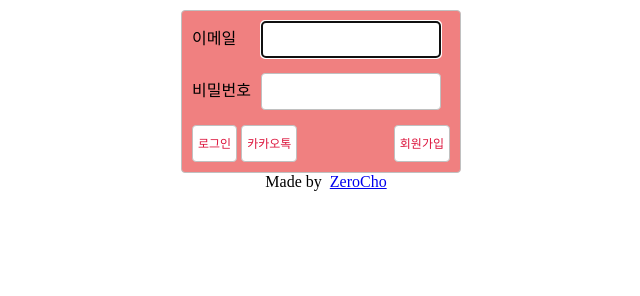
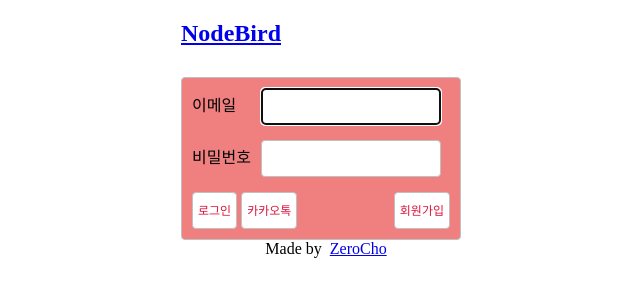
Before and after one commit to CHYIJE/nodebird, a website: page views/layout.html in a window 1280 px wide. Shown: the whole page, without its empty margins (59-699 px from the left). Drawn offline with nearby package versions, Linux system fonts and the light colour scheme; files that its build step writes are made by us from their sources.

Commit message:
새로고침

```diff
--- a/views/layout.html
+++ b/views/layout.html
@@ -9,6 +9,7 @@
   </head>
   <body>
     <div class="container">
+      <a href="/"><h2>NodeBird</h2></a>
       <div class="profile-wrap">
         <div class="profile">
           {% if user and user.id %}
```
